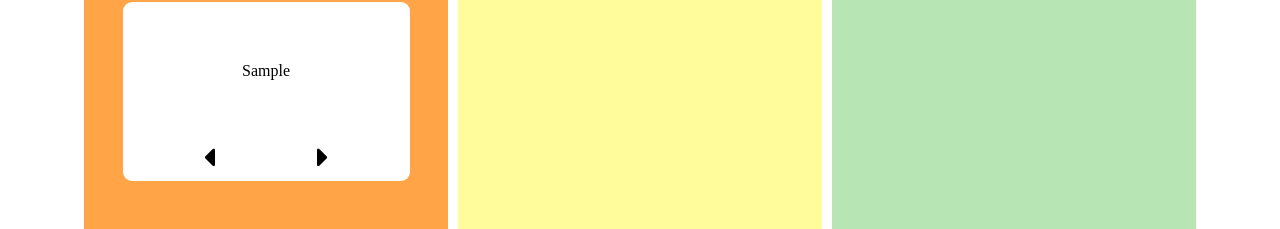
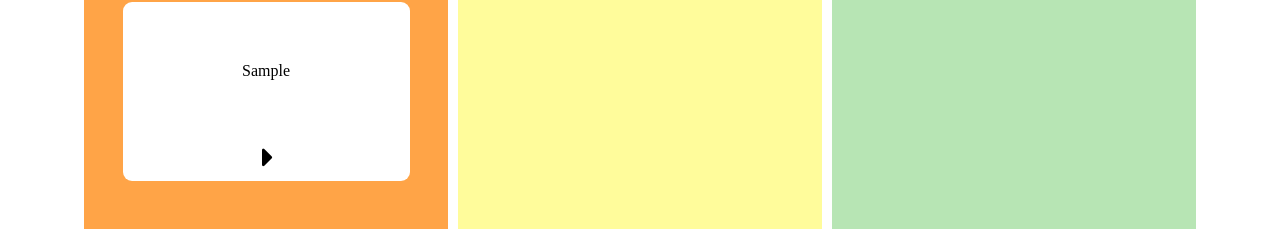
Before and after one commit to anusha-c18/react-hooks-series, a React (Vite) app in the folder useState/: page / in a window 1280 px wide. Both pictures are taken after typing "Sample" into the empty fields and a click on the button "Add". Shown: the part 147-376 px from the top of the page. Built offline with nearby package versions, Linux system fonts and the light colour scheme.

Commit message:
feat: disable arrow buttons based on task sections

```diff
--- a/useState/src/App.jsx
+++ b/useState/src/App.jsx
@@ -23,7 +23,6 @@ function App() {
       ...prevTasks,
       [identifier]: [...prevTasks[identifier], value],
     }));
-    console.log(allTasks);
   };
 
   const shiftTask = (direction, tasksSection, taskText) => {
--- a/useState/src/Components/Task.jsx
+++ b/useState/src/Components/Task.jsx
@@ -17,7 +17,11 @@ function Task({ tasksSection, taskText, shiftTask }) {
         <p className="individual-task-text">{taskText}</p>
       </div>
       <div className="shift-task">
-        <button className="shift-button shift-button-left">
+        <button
+          className={`shift-button shift-button-right ${
+            tasksSection === "ToDo" ? "visibility" : ""
+          }`}
+        >
           <img
             src={Arrow}
             alt="shift left"
@@ -25,7 +29,11 @@ function Task({ tasksSection, taskText, shiftTask }) {
             onClick={shiftLeft}
           />
         </button>
-        <button className="shift-button shift-button-right">
+        <button
+          className={`shift-button shift-button-right ${
+            tasksSection === "Completed" ? "visibility" : ""
+          }`}
+        >
           <img
             src={Arrow}
             alt="shift right"
```
